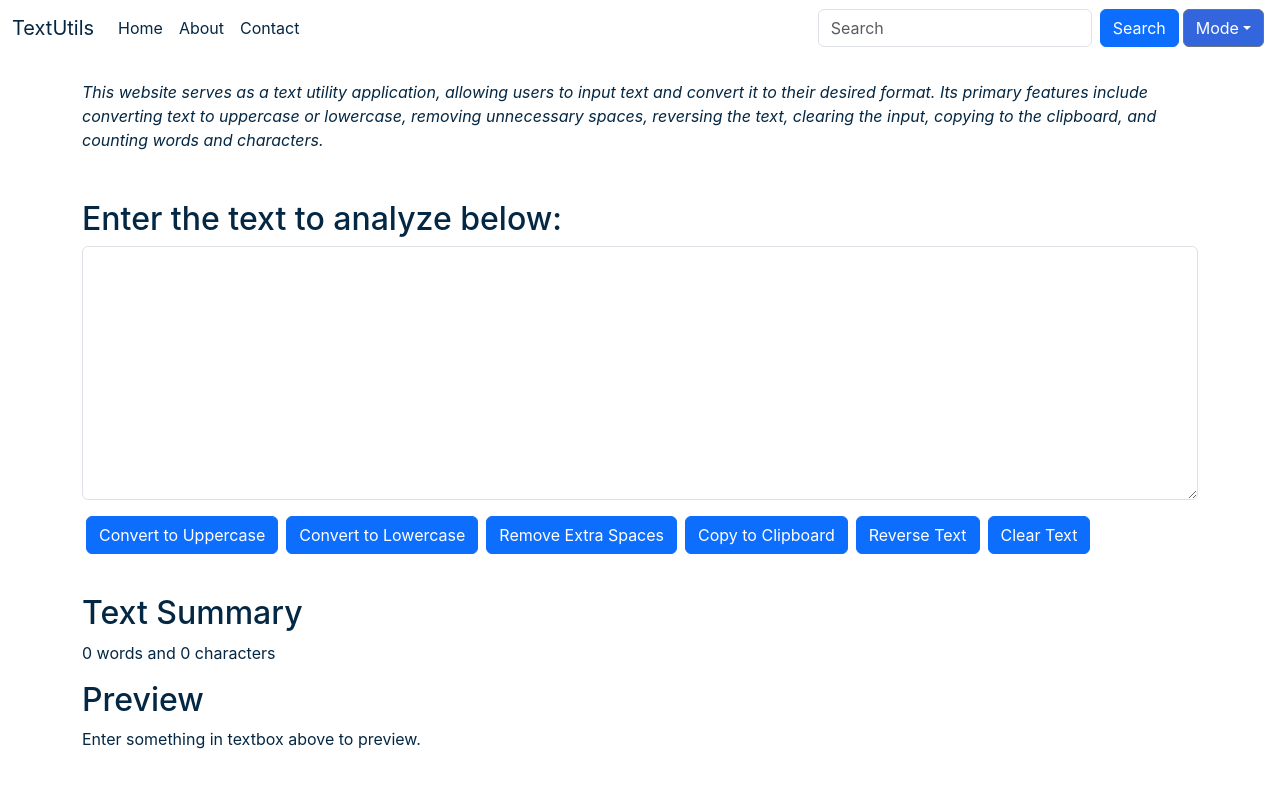
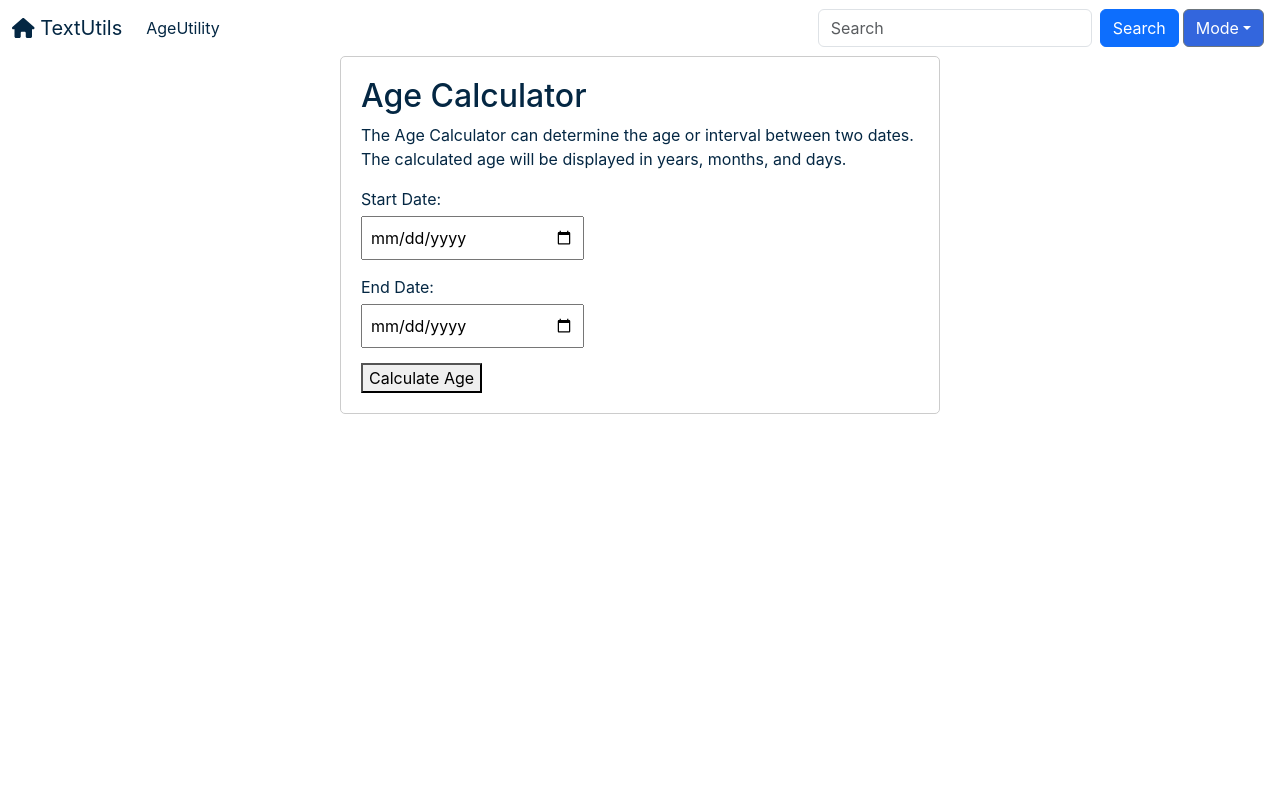
Before and after one commit to manmohanbcs11/flexitool-react, a React (Create React App) app: page /age in a window 1280 px wide. Shown: the top 788 px of the page. Built offline with nearby package versions, Linux system fonts and the light colour scheme.

Commit message:
added age utility

```diff
--- a/package.json
+++ b/package.json
@@ -3,6 +3,8 @@
   "version": "0.1.0",
   "private": true,
   "dependencies": {
+    "@fortawesome/free-solid-svg-icons": "^6.5.1",
+    "@fortawesome/react-fontawesome": "^0.2.0",
     "@testing-library/jest-dom": "^5.17.0",
     "@testing-library/react": "^13.4.0",
     "@testing-library/user-event": "^13.5.0",
@@ -12,6 +14,7 @@
     "@types/react-dom": "^18.2.19",
     "react": "^18.2.0",
     "react-dom": "^18.2.0",
+    "react-router-dom": "^6.22.2",
     "react-scripts": "5.0.1",
     "typescript": "^4.9.5",
     "web-vitals": "^2.1.4"
--- a/src/App.css
+++ b/src/App.css
@@ -42,3 +42,46 @@
     transform: rotate(360deg);
   }
 }
+
+.age-container {
+  max-width: 600px;
+  margin: 0 auto;
+  padding: 20px;
+  border: 1px solid #ccc;
+  border-radius: 5px;
+}
+
+.age-input-container {
+  margin-bottom: 15px;
+}
+
+.age-label {
+  display: block;
+  margin-bottom: 5px;
+}
+
+.age-input {
+  width: 40%;
+  padding: 8px;
+  font-size: 16px;
+}
+
+.age-button {
+  width: 100%;
+  padding: 10px;
+  background-color: #007bff;
+  color: white;
+  border: none;
+  border-radius: 5px;
+  cursor: pointer;
+  font-size: 16px;
+}
+
+.button:hover {
+  background-color: #0056b3;
+}
+
+.age-result {
+  margin-top: 20px;
+  font-size: 18px;
+}
--- a/src/App.tsx
+++ b/src/App.tsx
@@ -1,6 +1,8 @@
+import { useState } from 'react';
+import { Route, BrowserRouter as Router, Routes } from 'react-router-dom'; // Correct import statement
 import './App.css';
 import About from './components/About';
-import { useState } from 'react';
+import Age from './components/Age'
 import { Alert } from './components/Alert';
 import { MyNavbar } from './components/Navbar';
 import TextForm from './components/TextForm';
@@ -60,12 +62,19 @@ function App() {
   }
 
   return (
-    <>
-      <MyNavbar title='TextUtils' mode={mode} toggleMode={toggleMode}></MyNavbar>
-      <Alert alert={alert} />
-      <About mode={mode}></About>
-      <TextForm heading='Enter the text to analyze below:' showAlert={showAlert} mode={mode}></TextForm>
-    </>
+    <Router>
+      <>
+        <MyNavbar title='TextUtils' mode={mode} toggleMode={toggleMode}></MyNavbar>
+        <Alert alert={alert} />
+
+        {/* Use Routes for defining routes */}
+        <Routes>
+          <Route path="/" element={<TextForm heading='Enter the text to analyze below:' showAlert={showAlert} mode={mode}></TextForm>} />
+          <Route path="/about" element={<About mode={mode}></About>} />
+          <Route path="/age" element={<Age mode={mode}></Age>} />
+        </Routes>
+      </>
+    </Router>
   );
 }
 
--- /dev/null
+++ b/src/components/Age.tsx
@@ -0,0 +1,59 @@
+import React, { useState } from 'react'
+
+interface AgeProps {
+  mode: string
+}
+
+export default function Age(props: AgeProps) {
+
+  const [startDate, setStartDate] = useState('');
+  const [endDate, setEndDate] = useState('');
+  const [age, setAge] = useState('');
+
+  const calculateAge = () => {
+    if (!startDate || !endDate) {
+      alert('Please enter both start and end dates.');
+      return;
+    }
+
+    const start = new Date(startDate);
+    const end = new Date(endDate);
+    if (start > end) {
+      alert('Start date cannot be bigger than End date.');
+      return;
+    }
+
+    const diffTime = Math.abs(end.getTime() - start.getTime());
+    const ageInMilliseconds = new Date(diffTime);
+    const years = ageInMilliseconds.getFullYear() - 1970;
+    const months = ageInMilliseconds.getMonth();
+    const days = ageInMilliseconds.getDate();
+
+    setAge(`${years} years, ${months} months, ${days} days`);
+  }
+
+  const textColor = () => {
+    if (props.mode === 'light' || props.mode === 'white' || props.mode === 'grey') {
+      return "#042743";
+    } else {
+      return "white";
+    }
+  }
+
+  return (
+    <div className='age-container' style={{ color: textColor() }}>
+      <h2>Age Calculator</h2>
+      <p>The Age Calculator can determine the age or interval between two dates. The calculated age will be displayed in years, months, and days.</p>
+      <div className="age-input-container">
+        <label htmlFor="start" className="age-label">Start Date:</label>
+        <input type="date" id="start" value={startDate} onChange={(e) => setStartDate(e.target.value)} className="age-input" />
+      </div>
+      <div className="age-input-container">
+        <label htmlFor="end" className="age-label">End Date:</label>
+        <input type="date" id="end" value={endDate} onChange={(e) => setEndDate(e.target.value)} className="age-input" />
+      </div>
+      <button onClick={calculateAge} className="button">Calculate Age</button>
+      {age !== '' && <strong className="result"><br/>Age: {age}</strong>}
+    </div>
+  );
+}
--- a/src/components/Navbar.tsx
+++ b/src/components/Navbar.tsx
@@ -1,3 +1,6 @@
+import { faHome } from "@fortawesome/free-solid-svg-icons";
+import { FontAwesomeIcon } from "@fortawesome/react-fontawesome";
+import { NavLink } from "react-router-dom";
 
 interface NavProps {
   title: string;
@@ -46,20 +49,16 @@ export function MyNavbar(navProps: NavProps) {
   return (
     <nav className={`navbar navbar-expand-lg navbar-${navBackgroundColor()} bg-${navBackgroundColor}`}>
       <div className="container-fluid">
-        <a className="navbar-brand" style={{ color: textColor() }} href="/">{navProps.title}</a>
+        <NavLink className="navbar-brand" style={{ color: textColor() }} to="/">
+          <FontAwesomeIcon icon={faHome}/> {navProps.title}
+        </NavLink>
         <button className="navbar-toggler" type="button" data-bs-toggle="collapse" data-bs-target="#navbarSupportedContent" aria-controls="navbarSupportedContent" aria-expanded="false" aria-label="Toggle navigation">
           <span className="navbar-toggler-icon"></span>
         </button>
         <div className="collapse navbar-collapse" id="navbarSupportedContent">
           <ul className="navbar-nav me-auto mb-2 mb-lg-0">
             <li className="nav-item">
-              <a className="nav-link active" style={{ color: textColor() }} aria-current="page" href="/">Home</a>
-            </li>
-            <li className="nav-item">
-              <a className="nav-link active" style={{ color: textColor() }} href="/about">About</a>
-            </li>
-            <li className="nav-item">
-              <a className="nav-link active" style={{ color: textColor() }} href="/contact">Contact</a>
+              <NavLink className="nav-link active" style={{ color: textColor() }} to="/age">AgeUtility</NavLink>
             </li>
           </ul>
           <form className="d-flex" role="search">
```
Also changed, not shown: 1 other file (tests, documents, lock files or other folders).
